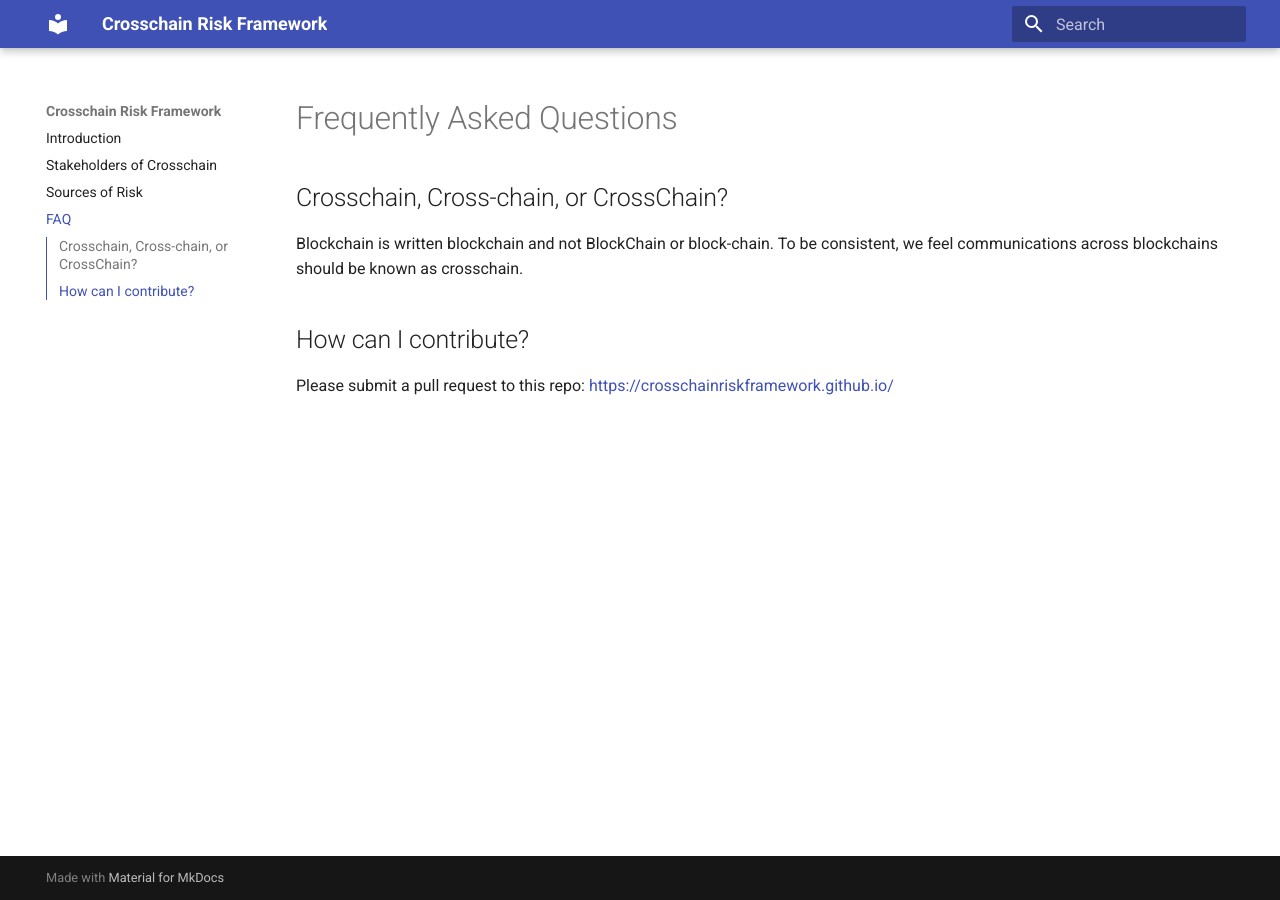
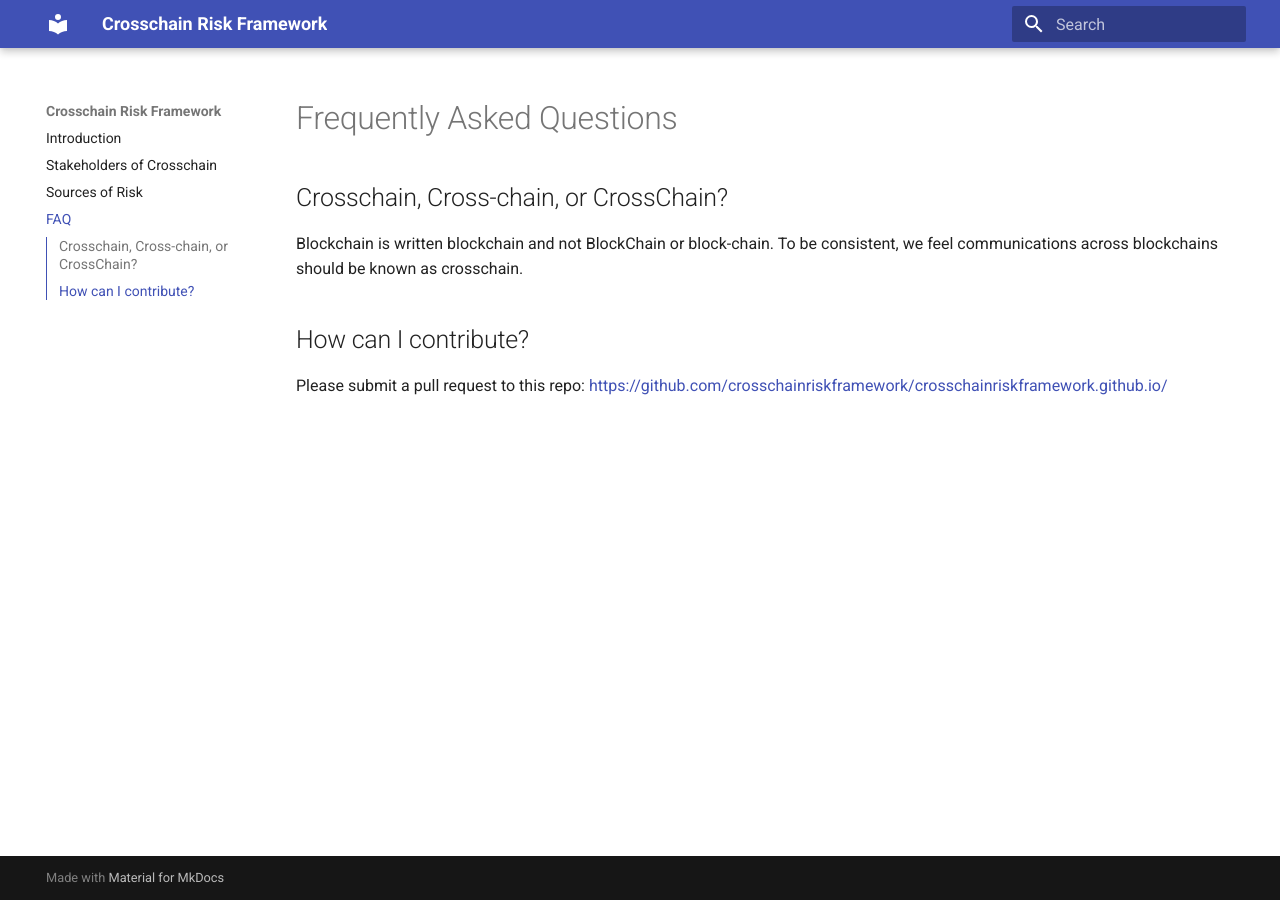
Before and after one commit to CrosschainRiskFramework/CrosschainRiskFramework.github.io, an MkDocs documentation site: the page built from docs/faq/faq.md, in a window 1280 px wide. Built offline with MkDocs 1.6.1 and Material for MkDocs 9.7.7, drawn with Linux system fonts in a browser that asks for light colours; some of the changed lines change nothing that is shown.

Commit message:
Fix the link to the repo

```diff
--- a/docs/faq/faq.md
+++ b/docs/faq/faq.md
@@ -7,4 +7,4 @@ be known as crosschain.
 
 ## How can I contribute?
 Please submit a pull request to this repo:
-[https://crosschainriskframework.github.io/](https://crosschainriskframework.github.io/)
+[https://github.com/crosschainriskframework/crosschainriskframework.github.io/](https://github.com/crosschainriskframework/crosschainriskframework.github.io/)
```
